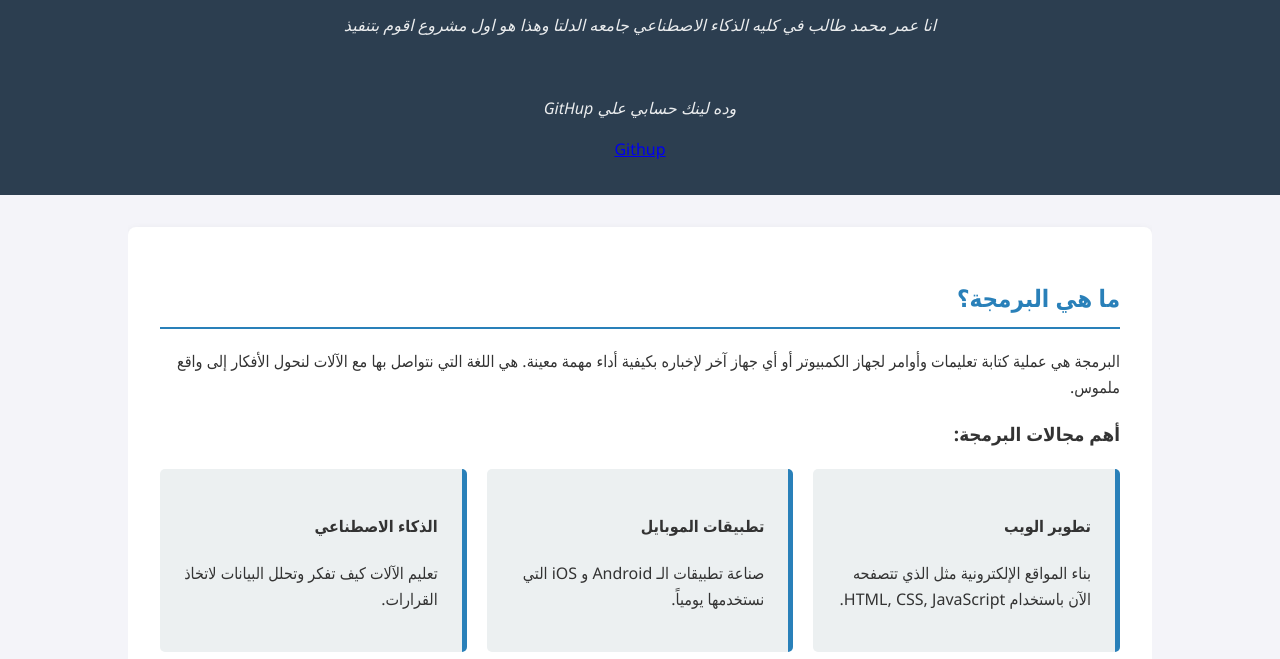
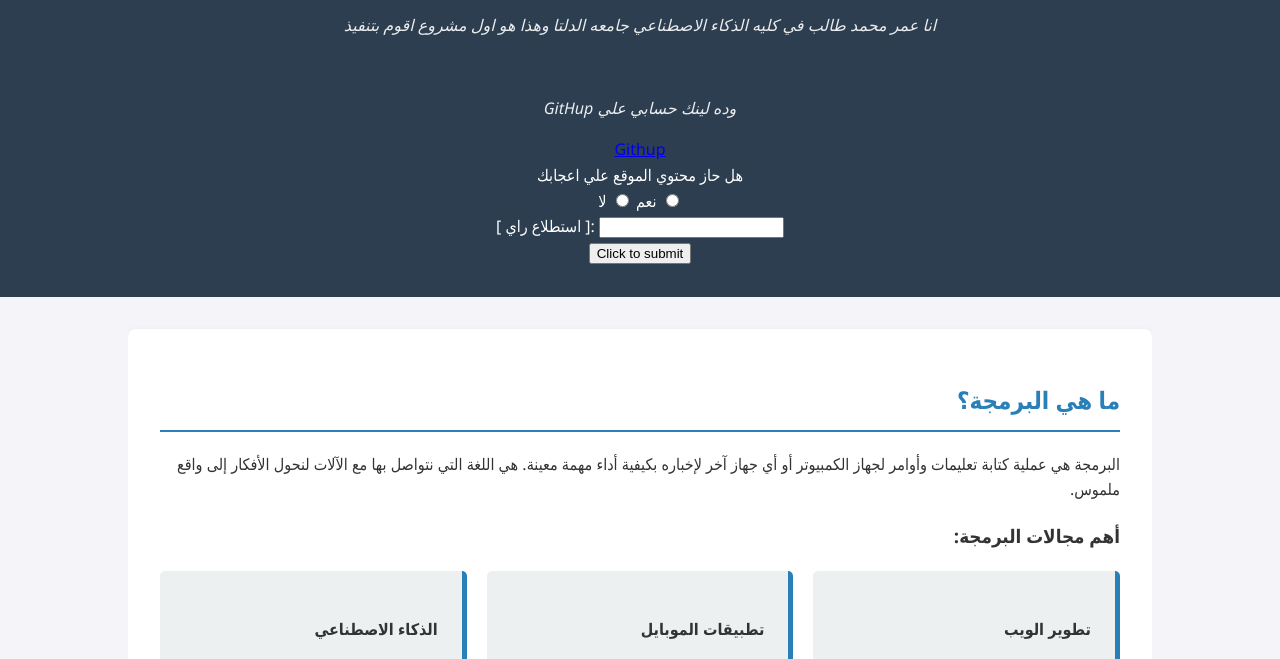
Before and after one commit to OmarMohamed-139/My-First-Web, a plain HTML site: page index.html in a window 1280 px wide. Shown: the part 141-800 px from the top of the page. Drawn offline with Linux system fonts and the light colour scheme.

Commit message:
Add files via upload

```diff
--- a/index.html
+++ b/index.html
@@ -1,5 +1,6 @@
 <!DOCTYPE html>
 <html lang="ar" dir="rtl">
+
 <head>
     <meta charset="UTF-8">
     <meta name="viewport" content="width=device-width, initial-scale=1.0">
@@ -46,7 +47,7 @@
             background: #fff;
             padding: 2rem;
             border-radius: 8px;
-            box-shadow: 0 4px 10px rgba(0,0,0,0.1);
+            box-shadow: 0 4px 10px rgba(0, 0, 0, 0.1);
         }
 
         h2 {
@@ -79,20 +80,49 @@
         }
     </style>
 </head>
+
 <body>
 
     <header>
         <h1>مرحباً بكم في موقعي التعليمي</h1>
         <p>بإشراف: **Eng Omar Mohamed**</p>
-        <p>  انا عمر محمد طالب في كليه الذكاء الاصطناعي جامعه الدلتا وهذا هو اول مشروع اقوم بتنفيذ   </p>
+        <p> انا عمر محمد طالب في كليه الذكاء الاصطناعي جامعه الدلتا وهذا هو اول مشروع اقوم بتنفيذ </p>
 
+        <br>
+        <p>وده لينك حسابي علي GitHup</p>
+        <a href="https://github.com/settings/profile" target="blank">
+
+            Githup
+
+        </a>
+
+        <br>
+
+        <h> هل حاز محتوي الموقع علي اعجابك </h>
+        <form>
+
+
+
+            <input for="todo 1" type="radio" name="هل حاز محتوي الموقع علي اعجابك" value="نعم">
+            <label id="todo 1"> نعم </label>
+
+
+
+
+            <input for="todo 2" type="radio" name="هل حاز محتوي الموقع علي اعجابك" value="لا">
+            <label id="todo 2 "> لا </label>
             <br>
-            <p>وده لينك حسابي علي GitHup</p>
-            <a  href="https://github.com/settings/profile" target="blank" >
 
-                Githup
 
-            </a>
+
+            <input for="استطلاع راي" type="text" name="استطلاع راي">
+            <label id="استطلاع راي"> :[ استطلاع راي ] </label>
+            <br>
+
+            <button> Click to submit </button>
+
+        </form>
+
 
 
     </header>
@@ -100,7 +130,8 @@
     <div class="container">
         <div class="main-content">
             <h2>ما هي البرمجة؟</h2>
-            <p>البرمجة هي عملية كتابة تعليمات وأوامر لجهاز الكمبيوتر أو أي جهاز آخر لإخباره بكيفية أداء مهمة معينة. هي اللغة التي نتواصل بها مع الآلات لنحول الأفكار إلى واقع ملموس.</p>
+            <p>البرمجة هي عملية كتابة تعليمات وأوامر لجهاز الكمبيوتر أو أي جهاز آخر لإخباره بكيفية أداء مهمة معينة. هي
+                اللغة التي نتواصل بها مع الآلات لنحول الأفكار إلى واقع ملموس.</p>
 
             <h3>أهم مجالات البرمجة:</h3>
             <div class="card-container">
@@ -125,4 +156,5 @@
     </footer>
 
 </body>
+
 </html>
```
